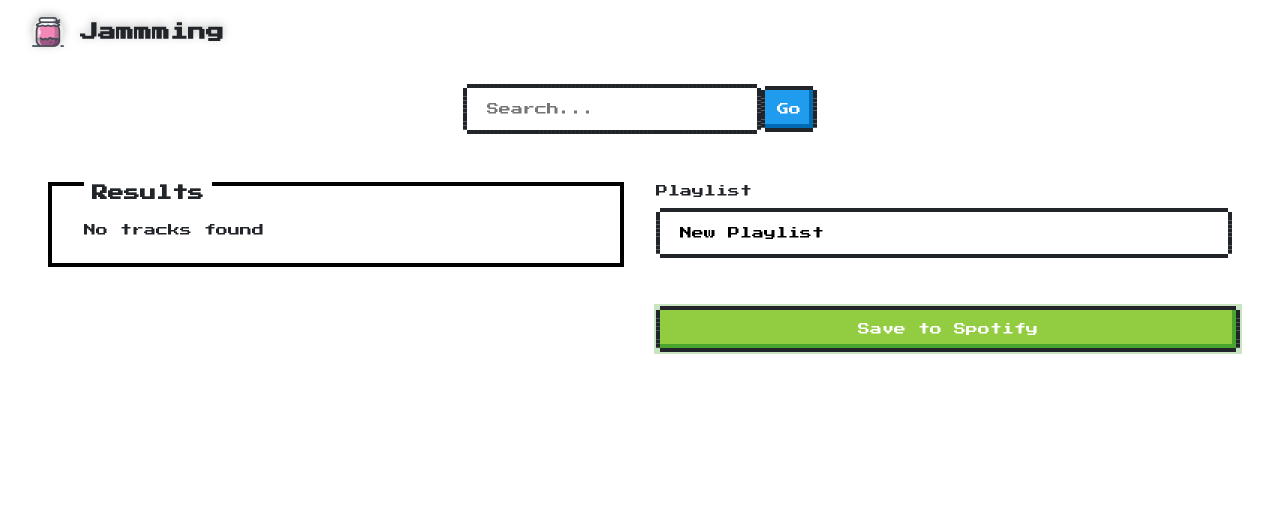
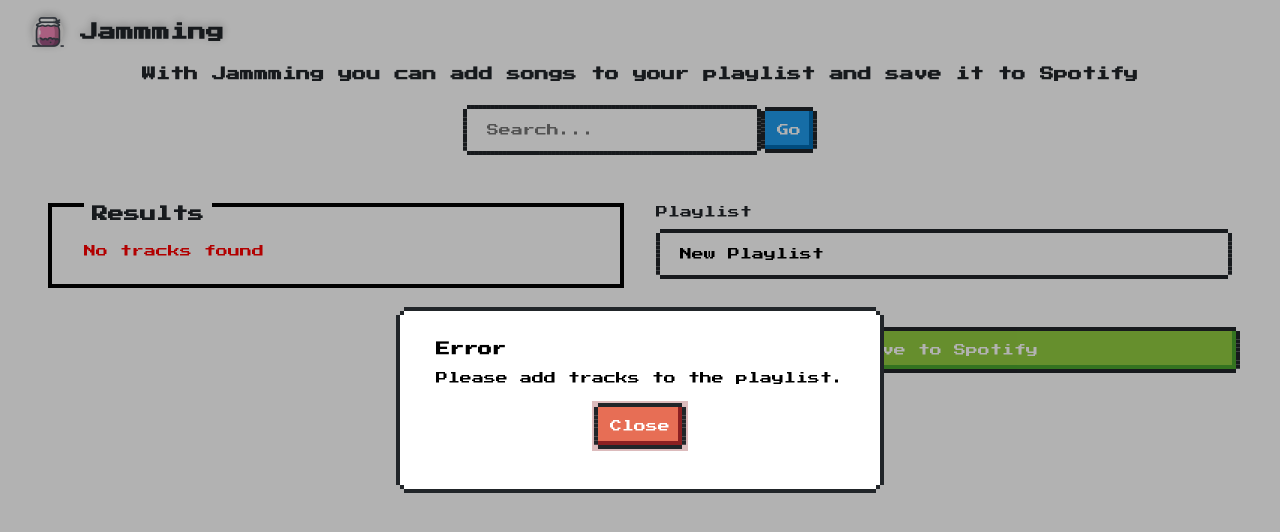
Before and after one commit to leonardoapd/jammming, a React (Vite) app: page / in a window 1280 px wide. Both pictures are taken after a click on the button "Save to Spotify". Shown: the top 532 px of the page. Built offline with nearby package versions, Linux system fonts and the light colour scheme; a web font is replaced by a local one.

Commit message:
Feat: Dialog component and some minor modifications.

```diff
--- a/src/App.jsx
+++ b/src/App.jsx
@@ -1,13 +1,14 @@
 import { useState } from 'react';
-import { Navbar, SearchBar, SearchResults, Playlist } from './components';
+import { Navbar, SearchBar, SearchResults, Playlist, Dialog } from './components';
 // import songsData from './assets/data/songs.json';
-import Spotify from './components/util/Spotify';
+import Spotify from './util/Spotify';
 import './App.css';
 
 function App() {
 	const [searchResults, setSearchResults] = useState([]);
 	const [playlist, setPlaylist] = useState([]);
 	const [playlistName, setPlaylistName] = useState('New Playlist');
+	const [dialog, setDialog] = useState({ title: '', message: '', open: false });
 
 	/*
 	const filterSongs = (term) => {
@@ -47,7 +48,24 @@ function App() {
 	};
 
 	const handlePlaylistSubmit = (name, tracks) => {
-		if (!name || !tracks.length) {
+		const dialog = document.getElementById('dialog-default');
+
+		if (name === '') {
+			setDialog({
+				title: 'Error',
+				message: 'Please enter a name.',
+				open: true,
+			});
+			dialog.showModal();
+			return;
+		}
+		if (!tracks.length) {
+			setDialog({
+				title: 'Error',
+				message: 'Please add tracks to the playlist.',
+				open: true,
+			});
+			dialog.showModal();
 			return;
 		}
 		const trackUris = tracks.map((track) => track.uri);
@@ -64,6 +82,9 @@ function App() {
 	return (
 		<>
 			<Navbar />
+			<h3 style={{ textAlign: 'center' }}>
+				With Jammming you can add songs to your playlist and save it to Spotify
+			</h3>
 			<SearchBar onSearch={handleSearch} />
 			<main className='main-container'>
 				<SearchResults results={searchResults} onAdd={handleAdding} />
@@ -75,6 +96,7 @@ function App() {
 					onNameChange={handlePlaylistNameChange}
 				/>
 			</main>
+			<Dialog {...dialog} />
 		</>
 	);
 }
--- /dev/null
+++ b/src/components/Dialog/Dialog.jsx
@@ -0,0 +1,18 @@
+import React from 'react';
+import styles from './Dialog.module.css';
+
+function Dialog({ title, message }) {
+	return (
+		<dialog className='nes-dialog is-rounded' id='dialog-default'>
+			<form method='dialog'>
+				<h3 className='title'>{title}</h3>
+				<p>{message}</p>
+				<menu className={styles.dialog_menu + ' dialog-menu'}>
+					<button className='nes-btn is-error'>Close</button>
+				</menu>
+			</form>
+		</dialog>
+	);
+}
+
+export default Dialog;
--- /dev/null
+++ b/src/components/Dialog/Dialog.module.css
@@ -0,0 +1,6 @@
+.dialog_menu {
+    padding: 0;
+    display: flex;
+    gap: 16px;
+    justify-content: center;
+}
--- a/src/components/Playlist/Playlist.jsx
+++ b/src/components/Playlist/Playlist.jsx
@@ -9,7 +9,6 @@ function Playlist({ playlist, playlistName, onRemove, onSubmit, onNameChange })
 
 	const handleSubmit = (e) => {
 		e.preventDefault();
-		if (!playlistName) return;
 		onSubmit(playlistName, playlist);
 	};
 
--- a/src/components/Tracklist/Tracklist.jsx
+++ b/src/components/Tracklist/Tracklist.jsx
@@ -2,7 +2,7 @@ import { Track } from '../';
 import styles from './Tracklist.module.css';
 
 function Tracklist({ tracks, onAdd, onRemove, isRemoval = false, isPlaylist = false }) {
-	if (!isPlaylist && !tracks.length) return <p>No tracks found</p>;
+	if (!isPlaylist && !tracks.length) return <p style={{ color: 'red' }}>No tracks found</p>;
 
 	const handleSelect = (track) => {
 		!isRemoval ? onAdd(track) : onRemove(track);
--- a/src/components/index.js
+++ b/src/components/index.js
@@ -4,5 +4,6 @@ import Tracklist from "./Tracklist/Tracklist";
 import SearchResults from "./SearchResults/SearchResults";
 import Playlist from "./Playlist/Playlist";
 import Navbar from "./Navbar/Navbar";
+import Dialog from "./Dialog/Dialog";
 
-export { SearchBar, Track, Tracklist, SearchResults, Playlist, Navbar };
+export { SearchBar, Track, Tracklist, SearchResults, Playlist, Navbar, Dialog};
```
Also changed, not shown: src/util/Spotify.js (renamed from src/components/util/Spotify.js).
